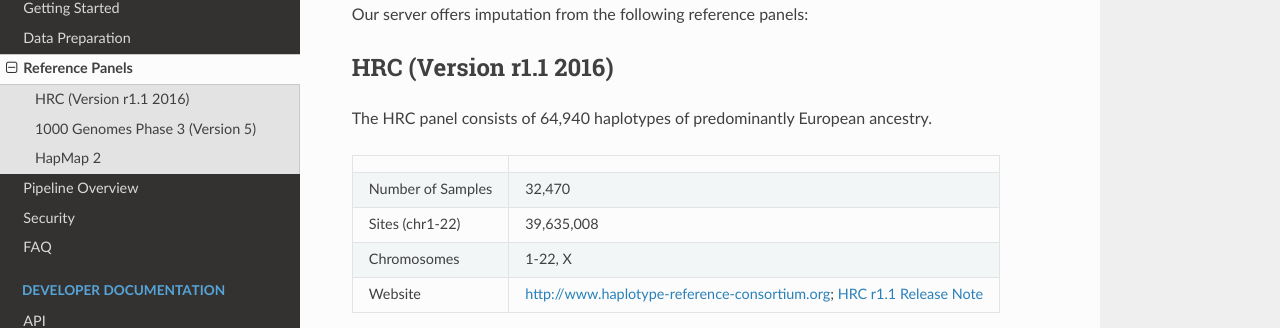
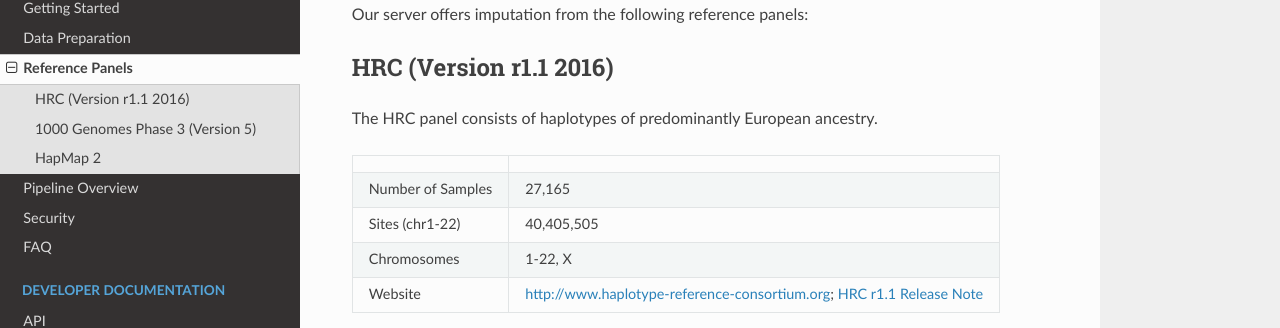
Before and after one commit to hmgu-itg/imputationserver-doc, an MkDocs documentation site: the page built from docs/reference-panels.md, in a window 1280 px wide and 1171 px high. Shown: the part 157-485 px from the top of the window. Built offline with MkDocs 1.6.1, drawn with Linux system fonts in a browser that asks for light colours; nearby versions of some CDN libraries.

Commit message:
updating HRC panel and encryption info

```diff
--- a/docs/reference-panels.md
+++ b/docs/reference-panels.md
@@ -4,12 +4,12 @@ Our server offers imputation from the following reference panels:
 
 ## HRC (Version r1.1 2016)
 
-The HRC panel consists of 64,940 haplotypes of predominantly European ancestry.
+The HRC panel consists of haplotypes of predominantly European ancestry.
 
 | ||
 | | |
-| Number of Samples | 32,470 |
-| Sites (chr1-22) | 39,635,008 |
+| Number of Samples | 27,165 |
+| Sites (chr1-22) | 40,405,505 |
 | Chromosomes | 1-22, X|
 | Website | [http://www.haplotype-reference-consortium.org](http://www.haplotype-reference-consortium.org); [HRC r1.1 Release Note](https://imputationserver.sph.umich.edu/start.html#!pages/hrc-r1.1) |
 
```
Also changed, not shown: docs/getting-started.md (+1 -1 lines).
